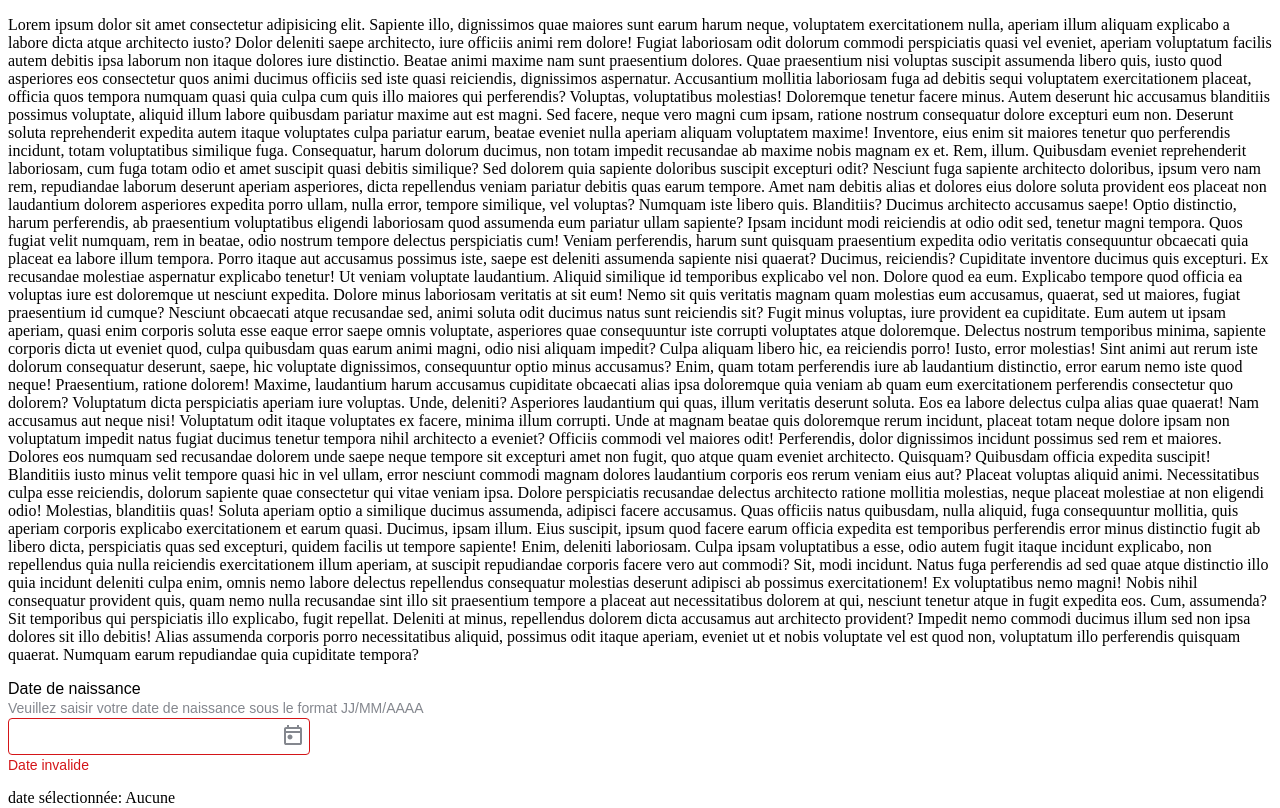
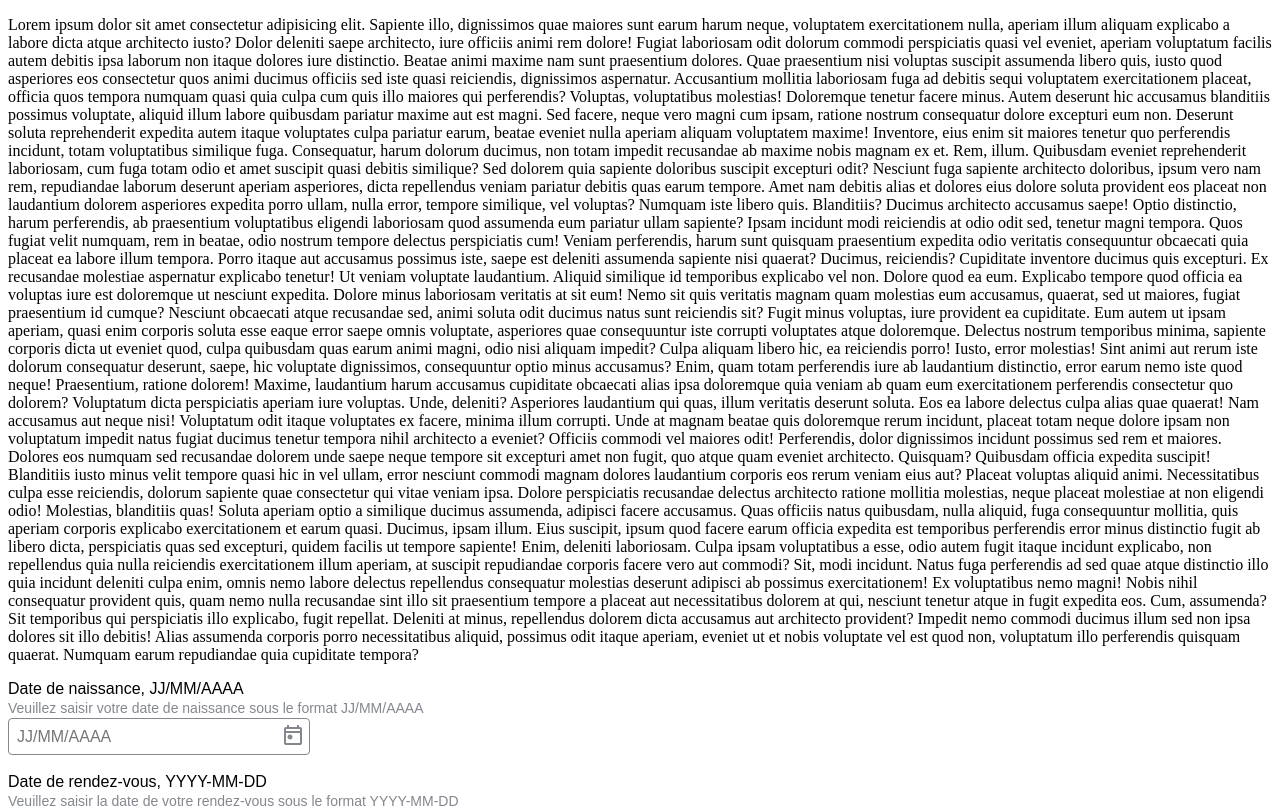
Before and after one commit to 4dr1en/DatePicker, a Vue app: page / in a window 1280 px wide. Shown: the top 808 px of the page. Built offline with nearby package versions, Linux system fonts and the light colour scheme; the HTML template or start-up script is replaced by a standard one.

Commit message:
support many formats

```diff
--- a/src/App.vue
+++ b/src/App.vue
@@ -3,6 +3,7 @@ import { ref } from 'vue'
 import DatePicker from './datePicker/DatePicker.vue'
 
 const date = ref<Date>()
+const date2 = ref<Date>()
 </script>
 
 <template>
@@ -37,9 +38,17 @@ const date = ref<Date>()
   Sit temporibus qui perspiciatis illo explicabo, fugit repellat. Deleniti at minus, repellendus dolorem dicta accusamus aut architecto provident? Impedit nemo commodi ducimus illum sed non ipsa dolores sit illo debitis!
   Alias assumenda corporis porro necessitatibus aliquid, possimus odit itaque aperiam, eveniet ut et nobis voluptate vel est quod non, voluptatum illo perferendis quisquam quaerat. Numquam earum repudiandae quia cupiditate tempora?</p>
   <DatePicker
-    label="Date de naissance"
+    label="Date de naissance, JJ/MM/AAAA"
     hint="Veuillez saisir votre date de naissance sous le format JJ/MM/AAAA"
-    error="Date invalide"
+    placeholder="JJ/MM/AAAA"
+    v-model="date"
+  />
+  <br>
+  <DatePicker
+    label="Date de rendez-vous, YYYY-MM-DD"
+    hint="Veuillez saisir la date de votre rendez-vous sous le format YYYY-MM-DD"
+    placeholder="AAAA-MM-JJ"
+    format="YYYY-MM-DD"
     v-model="date"
   />
   <p>date sélectionnée: {{ date ? date.toDateString() : 'Aucune' }}</p>
--- a/src/datePicker/DatePicker.vue
+++ b/src/datePicker/DatePicker.vue
@@ -6,11 +6,16 @@ const id = useId()
 
 const modelValue = defineModel<Date | undefined>()
 
-const props = defineProps<{
+const props = withDefaults(defineProps<{
   label?: string
   hint?: string
+  /** Exemple: "DD/MM/YYYY" */
+  format?: string
+  placeholder?: string
   error?: string
-}>()
+}>(), {
+  format: 'DD/MM/YYYY',
+})
 
 const isError = computed(() => {
   return !!props.error
@@ -26,7 +31,11 @@ provide('isError', isError)
     <p v-if="props.hint" class="date-picker__hint" :id="`date-picker-${id}__hint`">
       {{ props.hint }}
     </p>
-    <DatePickerCombined v-model="modelValue" />
+    <DatePickerCombined
+      v-model="modelValue"
+      :format="props.format"
+      :placeholder="props.placeholder"
+    />
     <p v-if="props.error" class="date-picker__error" :id="`date-picker-${id}__error`">
       {{ props.error }}
     </p>
--- a/src/datePicker/DatePickerCombined.vue
+++ b/src/datePicker/DatePickerCombined.vue
@@ -6,6 +6,11 @@ import CalendarIcon from './icons/CalendarIcon.vue'
 
 const internalDate = defineModel<Date>()
 const textField = ref<typeof DatePickerInput>()
+
+const props = defineProps<{
+  format: string
+  placeholder?: string
+}>()
 
 const dateSelectorOpen = ref(false)
 watch(dateSelectorOpen, (isOpen) => {
@@ -20,7 +25,12 @@ const isError = inject('isError') as boolean
 <template>
   <div>
     <div class="date-picker" :class="{ 'date-picker--error': isError }">
-      <DatePickerInput ref="textField" v-model="internalDate" />
+      <DatePickerInput
+        ref="textField"
+        v-model="internalDate"
+        :format="props.format"
+        :placeholder="props.placeholder"
+      />
       <button
         class="date-picker-open-button"
         aria-label="Ouvrir le sélecteur de date"
--- a/src/datePicker/datePickerInput/DatePickerInput.vue
+++ b/src/datePicker/datePickerInput/DatePickerInput.vue
@@ -1,74 +1,56 @@
 <script setup lang="ts">
-import { inject, ref, watch } from 'vue'
-import { formatDate } from './formatDate'
-import { dateFromString, stringFromDate } from './dateConvertion'
+import { computed, inject, useTemplateRef, watch } from 'vue';
+import { formatDate, parseDate } from './dateConvertion';
+import { useMask } from './useMask';
 
 const props = defineProps<{
   modelValue: Date | undefined
+  format: string
+  placeholder?: string
 }>()
-
+const mask = computed(()=> props.format.replace(/(DD|MM|YY)/g, '##'));
 const emits = defineEmits<{
   (event: 'update:modelValue', value: Date): void
 }>()
 
-const internalValue = ref('')
+const inputField = useTemplateRef<HTMLInputElement>('inputField');
+const { model, applyMask } = useMask(inputField, mask);
 
-watch(
-  () => props.modelValue,
-  (newValue) => {
-    internalValue.value = stringFromDate(newValue)
-  },
-  { immediate: true },
-)
+watch(() => props.modelValue, (newValue) => {
+  if (!newValue) {
+    model.value = '';
+    return;
+  }
+  const formatedDate = formatDate(newValue, props.format);
+  const { maskedValue } = applyMask(formatedDate);
+  if (maskedValue !== model.value) {
+    model.value = maskedValue;
+  }
+}, { immediate: true });
 
-function handleInput(event: InputEvent | FocusEvent) {
-  const target = event.target as HTMLInputElement
-  let currentCursorPos = target.selectionStart || 0
+watch(model, (newValue) => {
+  if (newValue.length < mask.value.length) {
+    return;
+  }
+  const date = parseDate(newValue, props.format);
+  if (date) emits('update:modelValue', date);
+});
 
-  // When deleting, just update the internal value to prevent formatting issues
-  if (target.value.length < internalValue.value.length) {
-    internalValue.value = target.value
-    return
-  }
-
-  const newValue = formatDate(target.value)
-  internalValue.value = newValue
-  target.value = internalValue.value
-
-  // Handle cursor position
-  if (newValue.charAt(currentCursorPos - 1) === '/' && 'data' in event && event.data !== '/') {
-    currentCursorPos++
-  }
-  target.selectionStart = currentCursorPos
-  target.selectionEnd = currentCursorPos
-
-  // Update modelValue if we have a complete date
-  if (newValue.length === 10) {
-    const newDate = dateFromString(newValue)
-    if (newDate) {
-      emits('update:modelValue', newDate)
-    } else {
-      // Invalid date string
-      console.warn('Invalid date string:', newValue)
-    }
-  }
-}
-
-const id = inject('id') as string
-const isError = inject('isError') as boolean
+const id = inject('id') as string;
+const isError = inject('isError') as boolean;
 </script>
 
 <template>
   <input
+    ref="inputField"
     :id="`date-picker-${id}`"
     type="text"
     inputmode="numeric"
     class="date-picker-input"
-    @input.passive="handleInput"
-    @blur="handleInput"
-    :value="internalValue"
+    :value="model"
     :aria-describedby="`date-picker-${id}__hint date-picker-${id}__error`"
     :aria-invalid="isError"
+    :placeholder="props.placeholder"
   />
 </template>
 
--- a/src/datePicker/datePickerInput/dateConvertion.ts
+++ b/src/datePicker/datePickerInput/dateConvertion.ts
@@ -1,20 +1,34 @@
-/*
-  Converts a Date object to a string in the format DD/MM/YYYY
-*/
-export function stringFromDate(date: Date | undefined): string {
-  if (!date) return ''
+/**
+ * Converts a Date object to a string in the given format
+ * @param date The Date object to format
+ * @param format The format string (e.g. 'DD/MM/YYYY', 'MM-DD-YYYY')
+ * @returns The formatted date string
+ */
+export function formatDate(date: Date, format: string): string {
   const year = date.getFullYear()
   const month = (date.getMonth() + 1).toString().padStart(2, '0')
   const day = date.getDate().toString().padStart(2, '0')
-  return `${day}/${month}/${year}`
+  return format.replace('DD', day).replace('MM', month).replace('YYYY', year.toString())
 }
 
-/*
-  Converts a string in the format DD/MM/YYYY to a Date object
-*/
-export function dateFromString(dateString: string): Date | null {
-  const parts = dateString.split('/')
-  if (parts.length !== 3) return null
-  const [day, month, year] = parts.map(Number)
-  return new Date(year as number, (month as number) - 1, day)
+/**
+ * Parses a date string in the given format to a Date object
+ * @param dateString The date string to parse
+ * @param format The format string (e.g. 'DD/MM/YYYY', 'MM-DD-YYYY')
+ * @returns The parsed Date object or null if parsing fails
+ */
+export function parseDate(dateString: string, format: string): Date | null {
+  const dayPos = format.indexOf('DD')
+  const monthPos = format.indexOf('MM')
+  const yearPos = format.indexOf('YYYY')
+
+  if (dayPos === -1 || monthPos === -1 || yearPos === -1) throw new Error('Invalid format string')
+
+  const day = Number(dateString.slice(dayPos, dayPos + 2))
+  const month = Number(dateString.slice(monthPos, monthPos + 2))
+  const year = Number(dateString.slice(yearPos, yearPos + 4))
+
+  if (isNaN(day) || isNaN(month) || isNaN(year)) throw new Error('Invalid date components')
+
+  return new Date(year, month - 1, day)
 }
--- /dev/null
+++ b/src/datePicker/datePickerInput/useMask.ts
@@ -0,0 +1,135 @@
+import { computed, onMounted, ref, toValue, type MaybeRef, type Ref } from "vue";
+
+/**
+ * Applys a mask to an input field.
+ */
+export function useMask(inputField: Readonly<Ref<HTMLInputElement | null>>, mask: MaybeRef<string>) {
+	const cleanMask = computed<Array<string | RegExp>>(
+		() => toValue(mask).split('').map((char) =>
+			char === '#' ? /\d/ : char === '*' ? /./ : char
+		));
+
+	const model = ref(
+		applyMask(inputField.value?.value || '').maskedValue
+	);
+
+	/** The cursor position before the user input */
+	let cursorBeforeInput = 0;
+
+
+	onMounted(() => {
+		cursorBeforeInput = inputField.value?.selectionStart || 0;
+	});
+
+	function handleKeyDown(e: KeyboardEvent) {
+		cursorBeforeInput = (e.target as HTMLInputElement).selectionStart || 0;
+	}
+
+	onMounted(() => {
+		// add the event listener
+		inputField.value!.addEventListener('input', handleInput);
+		inputField.value!.addEventListener('keydown', handleKeyDown);
+	});
+
+	function handleInput(e: Event) {
+		const oldValue = model.value;
+		const cursorBeforeMask = (e.target as HTMLInputElement).selectionStart || 0;
+		const input = e.target as HTMLInputElement;
+
+		const { maskedValue, caractersAddedBeforeCursor } = applyMask(input.value);
+
+		// Always update the input's value to ensure it shows the correct masked value
+		// This is important when the mask filters out characters but model.value doesn't change
+		input.value = maskedValue;
+		model.value = maskedValue;
+
+		setCursorPosition((e as InputEvent), oldValue, cursorBeforeMask, caractersAddedBeforeCursor);
+	};
+
+
+	function applyMask(input: string) {
+		let maskedValue = '';
+		let maskIndex = 0;
+		let inputIndex = 0;
+		let caractersAddedBeforeCursor = 0;
+
+		/** Check if we have processed the entire mask */
+		function isMaskComplete() {
+			return maskIndex >= cleanMask.value.length;
+		}
+
+		/** Check if we have processed the entire input */
+		function isInputProcessed() {
+			return inputIndex >= input.length;
+		}
+
+		while (!isMaskComplete() && !isInputProcessed()) {
+			const maskChar = cleanMask.value[maskIndex];
+			const currentCursorPos = inputField.value?.selectionStart || 0;
+
+			if (typeof maskChar === 'string') {
+				if (maskChar === input[inputIndex]) {
+					maskedValue += maskChar;
+					maskIndex++;
+				} else { // Insert the literal from the mask
+					maskedValue += maskChar;
+					maskIndex++;
+					if (maskIndex <= currentCursorPos) {
+						caractersAddedBeforeCursor++;
+					}
+					continue; // Skip incrementing inputIndex to reprocess the same input character
+				}
+			}
+			else if (maskChar instanceof RegExp) {
+				if (maskChar.test(input[inputIndex]!)) {
+					maskedValue += input[inputIndex];
+					maskIndex++;
+				} else { // The value doesn't match the mask
+					if (inputIndex <= cursorBeforeInput) {
+						caractersAddedBeforeCursor--;
+					}
+					// maskIndex stays the same to reprocess the same mask character
+				}
+			}
+
+			inputIndex++;
+		}
+
+		return { maskedValue, caractersAddedBeforeCursor };
+	};
+
+	function setCursorPosition(
+		e: InputEvent,
+		oldValue: string,
+		oldCursorPosition: number,
+		/* Caracters added by the mask before the cursor */
+		caractersAddedBeforeCursor: number,
+	) {
+		const input = e.target as HTMLInputElement;
+		const newMaskedValue = input.value;
+		if (newMaskedValue.length < oldValue.length) {
+			input.setSelectionRange(oldCursorPosition, oldCursorPosition);
+		} else if (newMaskedValue.length > oldValue.length) {
+			const newCursorPosition = Math.max(0, oldCursorPosition + caractersAddedBeforeCursor);
+			input.setSelectionRange(newCursorPosition, newCursorPosition);
+		} else {
+			// After masking, the length remains the same
+			if (e.inputType === 'deleteContentBackward') {
+				// deletion on a literal character
+				input.setSelectionRange(oldCursorPosition, oldCursorPosition);
+				return;
+			}
+			if (e.inputType === 'deleteContentForward') {
+				// deletion on a literal character (forward)
+				input.setSelectionRange(oldCursorPosition + 1, oldCursorPosition + 1);
+				return;
+			}
+
+			// After masking, length unchanged
+			const adjustedPosition = oldCursorPosition + caractersAddedBeforeCursor;
+			input.setSelectionRange(adjustedPosition, adjustedPosition);
+		}
+	}
+
+	return { model, applyMask };
+}
```
Also changed, not shown: src/datePicker/datePickerInput/formatDate.ts (deleted, +0 -42 lines).
